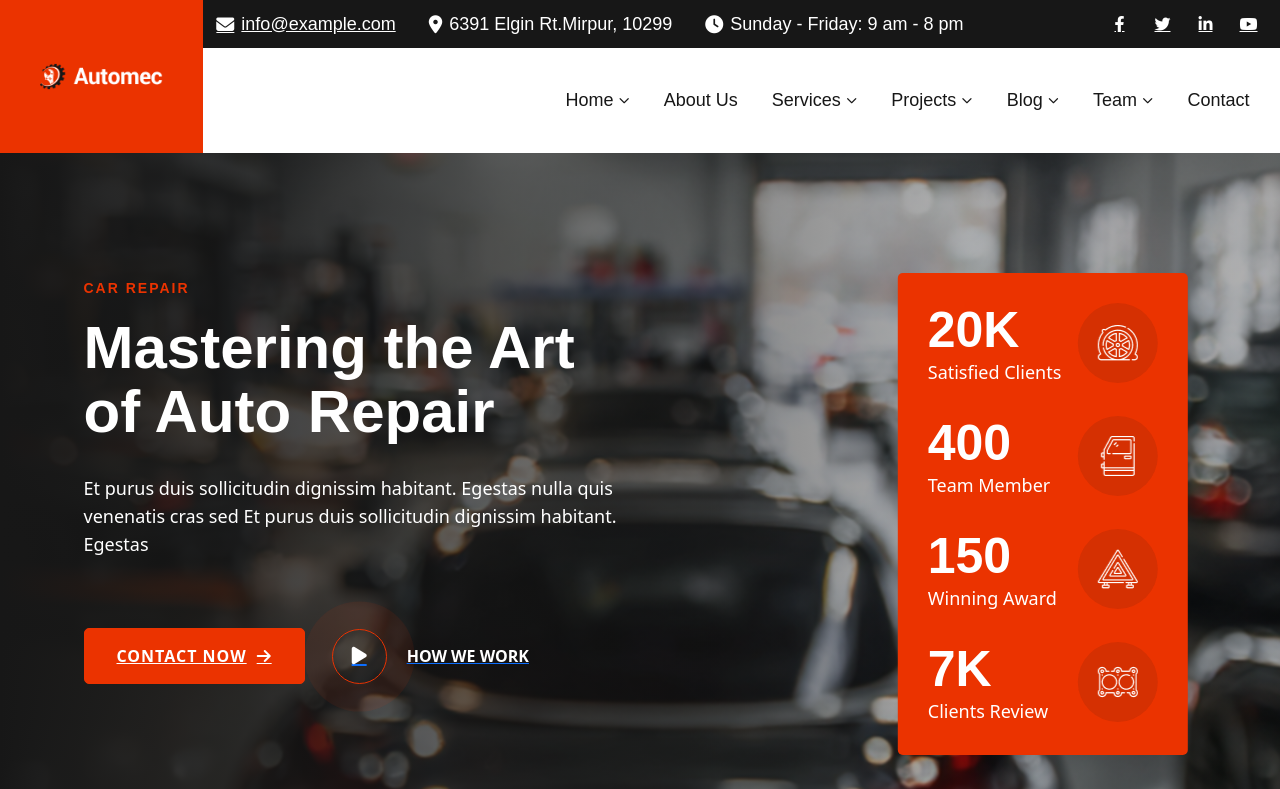
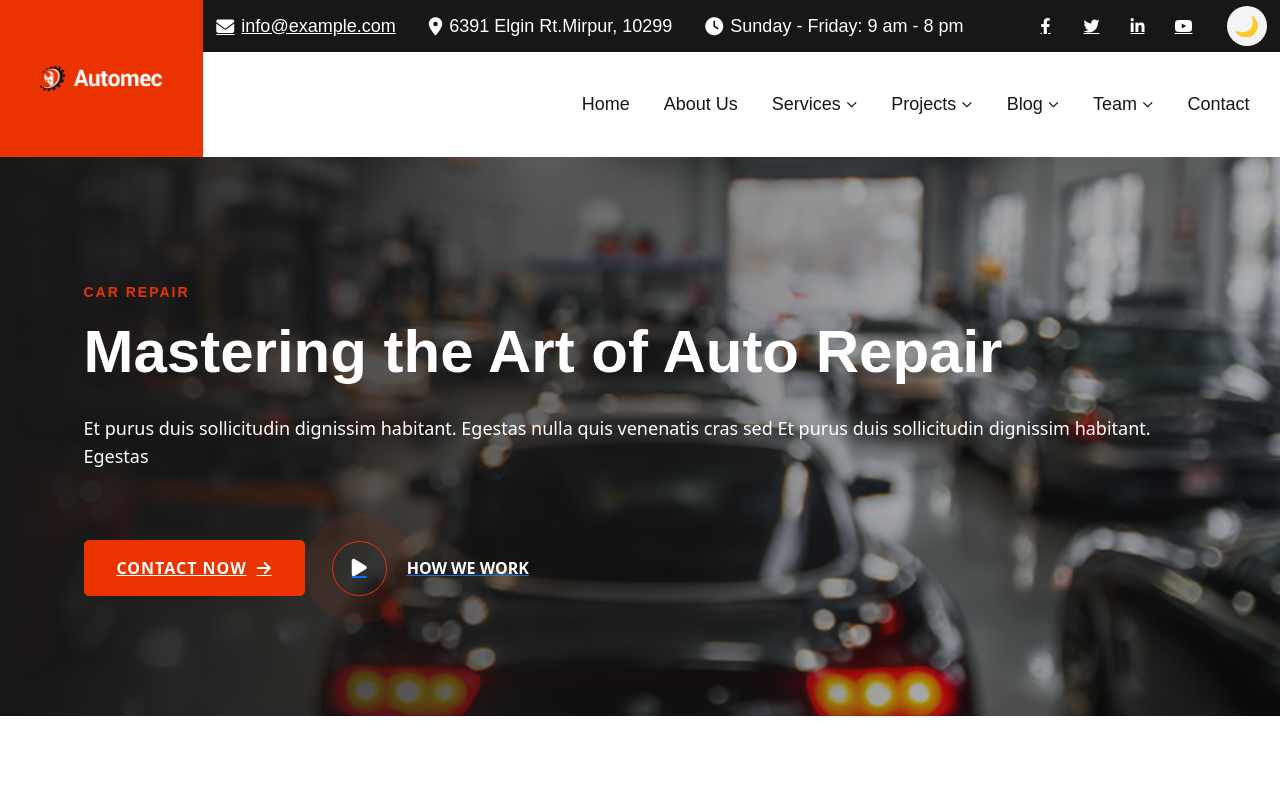
Before and after one commit to fassiliss/wabi-auto, a Next.js app: page / in a window 1280 px wide. Shown: the top 789 px of the page. Built offline with nearby package versions, Linux system fonts and the light colour scheme.

Commit message:
dark mode and sticky header

```diff
--- a/app/components/Footer.tsx
+++ b/app/components/Footer.tsx
@@ -90,6 +90,9 @@ export default function Footer() {
                         <a href="/privacy-policy">Privacy Policy</a> &nbsp; | &nbsp;
                         <a href="/terms">Terms & Conditions</a> &nbsp; | &nbsp;
                         <a href="/support">Support</a>
+                        <br />
+                        <br />
+                        Developed by <a href="https://www.fassiltsegaye.com" target="_blank" rel="noopener noreferrer" style={{ color: '#60a5fa', textDecoration: 'none' }}>www.fassiltsegaye.com</a>
                     </p>
                 </div>
             </div>
--- a/app/components/Header.tsx
+++ b/app/components/Header.tsx
@@ -2,40 +2,30 @@
 
 import { useEffect, useState } from "react";
 import Link from "next/link";
+import ThemeToggle from "./ThemeToggle";
 
 export default function Header() {
     const [isSticky, setIsSticky] = useState(false);
     const [isVisible, setIsVisible] = useState(true);
-    const [lastScrollY, setLastScrollY] = useState(0);
+
 
     useEffect(() => {
         const handleScroll = () => {
             const current = window.scrollY;
 
-            // Always show header near top of page
-            if (current < 100) {
+            // Make header sticky after scrolling 100px
+            if (current > 100) {
+                setIsSticky(true);
+                setIsVisible(true);
+            } else {
                 setIsSticky(false);
                 setIsVisible(true);
-                setLastScrollY(current);
-                return;
             }
-
-            if (current > lastScrollY) {
-                // scrolling DOWN -> hide header
-                setIsVisible(false);
-            } else {
-                // scrolling UP -> show + make sticky
-                setIsSticky(true);
-                setIsVisible(true);
-            }
-
-            setLastScrollY(current);
         };
 
         window.addEventListener("scroll", handleScroll);
         return () => window.removeEventListener("scroll", handleScroll);
-    }, [lastScrollY]);
-
+    }, []);
     const headerClassName = [
         "header-area",
         "style-1",
@@ -48,7 +38,6 @@ export default function Header() {
     return (
         <header className={headerClassName}>
             <div className="header-area-wrapper">
-                {/* Top-left logo (main) */}
                 <div className="logo-wrapper d-flex align-items-center">
                     <div className="te-logo">
                         <Link href="/" className="te-standard-logo">
@@ -84,9 +73,9 @@ export default function Header() {
                                             </div>
                                         </div>
 
-                                        {/* Right side – social icons */}
+                                        {/* Right side – social icons + THEME TOGGLE */}
                                         <div className="header-top-info">
-                                            <div className="te-social-profile">
+                                            <div className="te-social-profile" style={{ display: 'flex', alignItems: 'center', gap: '10px' }}>
                                                 <Link href="#">
                                                     <i className="fa-brands fa-facebook-f"></i>
                                                 </Link>
@@ -99,6 +88,8 @@ export default function Header() {
                                                 <Link href="#">
                                                     <i className="fa-brands fa-youtube"></i>
                                                 </Link>
+                                                {/* ADD THEME TOGGLE HERE */}
+                                                <ThemeToggle />
                                             </div>
                                         </div>
                                     </div>
@@ -112,7 +103,6 @@ export default function Header() {
                         <div className="container">
                             <div className="row">
                                 <div className="col-12 d-flex align-items-center justify-content-end">
-                                    {/* Sticky logos */}
                                     <div className="te-logo-wrapper">
                                         <div className="te-logo">
                                             <Link href="/" className="te-sticky-logo">
@@ -124,21 +114,15 @@ export default function Header() {
                                         </div>
                                     </div>
 
-                                    {/* ===== MAIN MENU ===== */}
                                     <div className="te-menu d-inline-block">
                                         <nav id="main-menu" className="te-main-menu">
                                             <ul>
-                                                {/* Home */}
-                                                <li className="te-dropdown active">
+                                                <li className="">
                                                     <Link href="/">Home</Link>
                                                 </li>
-
-                                                {/* About – simple link for now */}
                                                 <li>
                                                     <Link href="/about">About Us</Link>
                                                 </li>
-
-                                                {/* Services dropdown */}
                                                 <li className="te-dropdown menu-item-has-children">
                                                     <Link href="/services">Services</Link>
                                                     <ul className="sub-menu">
@@ -162,8 +146,6 @@ export default function Header() {
                                                         </li>
                                                     </ul>
                                                 </li>
-
-                                                {/* Projects dropdown */}
                                                 <li className="te-dropdown menu-item-has-children">
                                                     <Link href="/projects">Projects</Link>
                                                     <ul className="sub-menu">
@@ -177,8 +159,6 @@ export default function Header() {
                                                         </li>
                                                     </ul>
                                                 </li>
-
-                                                {/* Blog dropdown */}
                                                 <li className="te-dropdown menu-item-has-children">
                                                     <Link href="/blog">Blog</Link>
                                                     <ul className="sub-menu">
@@ -192,8 +172,6 @@ export default function Header() {
                                                         </li>
                                                     </ul>
                                                 </li>
-
-                                                {/* Team dropdown */}
                                                 <li className="te-dropdown menu-item-has-children">
                                                     <Link href="/team">Team</Link>
                                                     <ul className="sub-menu">
@@ -207,8 +185,6 @@ export default function Header() {
                                                         </li>
                                                     </ul>
                                                 </li>
-
-                                                {/* Contact */}
                                                 <li>
                                                     <Link href="/contact">Contact</Link>
                                                 </li>
@@ -216,21 +192,6 @@ export default function Header() {
                                         </nav>
                                     </div>
 
-                                    {/* ===== Header buttons (phone + quote) ===== */}
-                                    <div className="te-header-btn">
-                                        <div className="te-cta-btn">
-                                            <span>Need help?</span>
-                                            <a href="tel:13075550133">
-                                                <i className="fa-solid fa-phone"></i>(307) 555-0133
-                                            </a>
-                                        </div>
-                                        <a href="#" className="te-quote-btn">
-                                            GET A QUOTE{" "}
-                                            <i className="fa-solid fa-arrow-right"></i>
-                                        </a>
-                                    </div>
-
-                                    {/* Mobile menu toggle */}
                                     <div className="te-mobile-menu-bar d-lg-none text-end">
                                         <a href="#" className="te-mobile-menu-toggle-btn">
                                             <i className="fal fa-bars"></i>
@@ -240,7 +201,6 @@ export default function Header() {
                             </div>
                         </div>
                     </div>
-
                 </div>
             </div>
         </header>
--- a/app/components/Hero.tsx
+++ b/app/components/Hero.tsx
@@ -50,63 +50,63 @@ export default function Hero() {
                                     </div>
                                 </div>
 
-                                <div className="te-slider-column">
-                                    <div className="te-slider-image">
-                                        <div className="slider-feature">
-                                            <div className="single-slider-feature">
-                                                <div className="slider-feature-content">
-                                                    <h3 className="title">20K</h3>
-                                                    <p className="sub-title">Satisfied Clients</p>
-                                                </div>
-                                                <div className="slider-feature-img">
-                                                    <img
-                                                        src="/images/slider/feature-icon-1.png"
-                                                        alt="icon"
-                                                    />
-                                                </div>
-                                            </div>
+                                {/*<div className="te-slider-column">*/}
+                                {/*    <div className="te-slider-image">*/}
+                                {/*        <div className="slider-feature">*/}
+                                {/*            <div className="single-slider-feature">*/}
+                                {/*                <div className="slider-feature-content">*/}
+                                {/*                    <h3 className="title">20K</h3>*/}
+                                {/*                    <p className="sub-title">Satisfied Clients</p>*/}
+                                {/*                </div>*/}
+                                {/*                <div className="slider-feature-img">*/}
+                                {/*                    <img*/}
+                                {/*                        src="/images/slider/feature-icon-1.png"*/}
+                                {/*                        alt="icon"*/}
+                                {/*                    />*/}
+                                {/*                </div>*/}
+                                {/*            </div>*/}
 
-                                            <div className="single-slider-feature">
-                                                <div className="slider-feature-content">
-                                                    <h3 className="title">400</h3>
-                                                    <p className="sub-title">Team Member</p>
-                                                </div>
-                                                <div className="slider-feature-img">
-                                                    <img
-                                                        src="/images/slider/feature-icon-2.png"
-                                                        alt="icon"
-                                                    />
-                                                </div>
-                                            </div>
+                                {/*            <div className="single-slider-feature">*/}
+                                {/*                <div className="slider-feature-content">*/}
+                                {/*                    <h3 className="title">400</h3>*/}
+                                {/*                    <p className="sub-title">Team Member</p>*/}
+                                {/*                </div>*/}
+                                {/*                <div className="slider-feature-img">*/}
+                                {/*                    <img*/}
+                                {/*                        src="/images/slider/feature-icon-2.png"*/}
+                                {/*                        alt="icon"*/}
+                                {/*                    />*/}
+                                {/*                </div>*/}
+                                {/*            </div>*/}
 
-                                            <div className="single-slider-feature">
-                                                <div className="slider-feature-content">
-                                                    <h3 className="title">150</h3>
-                                                    <p className="sub-title">Winning Award</p>
-                                                </div>
-                                                <div className="slider-feature-img">
-                                                    <img
-                                                        src="/images/slider/feature-icon-3.png"
-                                                        alt="icon"
-                                                    />
-                                                </div>
-                                            </div>
+                                {/*            <div className="single-slider-feature">*/}
+                                {/*                <div className="slider-feature-content">*/}
+                                {/*                    <h3 className="title">150</h3>*/}
+                                {/*                    <p className="sub-title">Winning Award</p>*/}
+                                {/*                </div>*/}
+                                {/*                <div className="slider-feature-img">*/}
+                                {/*                    <img*/}
+                                {/*                        src="/images/slider/feature-icon-3.png"*/}
+                                {/*                        alt="icon"*/}
+                                {/*                    />*/}
+                                {/*                </div>*/}
+                                {/*            </div>*/}
 
-                                            <div className="single-slider-feature">
-                                                <div className="slider-feature-content">
-                                                    <h3 className="title">7K</h3>
-                                                    <p className="sub-title">Clients Review</p>
-                                                </div>
-                                                <div className="slider-feature-img">
-                                                    <img
-                                                        src="/images/slider/feature-icon-4.png"
-                                                        alt="icon"
-                                                    />
-                                                </div>
-                                            </div>
-                                        </div>
-                                    </div>
-                                </div>
+                                {/*            <div className="single-slider-feature">*/}
+                                {/*                <div className="slider-feature-content">*/}
+                                {/*                    <h3 className="title">7K</h3>*/}
+                                {/*                    <p className="sub-title">Clients Review</p>*/}
+                                {/*                </div>*/}
+                                {/*                <div className="slider-feature-img">*/}
+                                {/*                    <img*/}
+                                {/*                        src="/images/slider/feature-icon-4.png"*/}
+                                {/*                        alt="icon"*/}
+                                {/*                    />*/}
+                                {/*                </div>*/}
+                                {/*            </div>*/}
+                                {/*        </div>*/}
+                                {/*    </div>*/}
+                                {/*</div>*/}
                                 {/* end right column */}
                             </div>
                         </div>
--- /dev/null
+++ b/app/components/ThemeToggle.tsx
@@ -0,0 +1,55 @@
+'use client';
+import { useState, useEffect } from 'react';
+
+export default function ThemeToggle() {
+    const [darkMode, setDarkMode] = useState(false);
+    const [mounted, setMounted] = useState(false);
+
+    useEffect(() => {
+        setMounted(true);
+        const savedTheme = localStorage.getItem('theme');
+        if (savedTheme === 'dark' || (!savedTheme && window.matchMedia('(prefers-color-scheme: dark)').matches)) {
+            setDarkMode(true);
+            document.documentElement.classList.add('dark');
+        }
+    }, []);
+
+    const toggleDarkMode = () => {
+        const newMode = !darkMode;
+        setDarkMode(newMode);
+        if (newMode) {
+            document.documentElement.classList.add('dark');
+            localStorage.setItem('theme', 'dark');
+        } else {
+            document.documentElement.classList.remove('dark');
+            localStorage.setItem('theme', 'light');
+        }
+    };
+
+    if (!mounted) return null;
+
+    return (
+        <button
+            onClick={toggleDarkMode}
+            className="theme-toggle-btn"
+            aria-label="Toggle dark mode"
+            style={{
+                background: darkMode ? '#374151' : '#f3f4f6',
+                color: darkMode ? '#f9fafb' : '#111827',
+                border: 'none',
+                borderRadius: '50%',
+                width: '40px',
+                height: '40px',
+                display: 'flex',
+                alignItems: 'center',
+                justifyContent: 'center',
+                cursor: 'pointer',
+                fontSize: '20px',
+                transition: 'all 0.3s ease',
+                marginLeft: '15px'
+            }}
+        >
+            {darkMode ? '☀️' : '🌙'}
+        </button>
+    );
+}
--- a/app/globals.css
+++ b/app/globals.css
@@ -1,6 +1,15 @@
+@import "tailwindcss";
+
+@variant dark (&:where(.dark, .dark *));
+
 :root {
     --background: #ffffff;
     --foreground: #0f172a;
+}
+
+.dark {
+    --background: #0a0a0a;
+    --foreground: #ededed;
 }
 
 /* Basic reset */
@@ -18,10 +27,10 @@ body {
 
 body {
     min-height: 100vh;
-    font-family: system-ui, -apple-system, BlinkMacSystemFont, "Segoe UI",
-    sans-serif;
+    font-family: system-ui, -apple-system, BlinkMacSystemFont, "Segoe UI", sans-serif;
     background-color: var(--background);
     color: var(--foreground);
+    transition: background-color 0.3s ease, color 0.3s ease;
 }
 
 /* Make images responsive */
@@ -52,6 +61,12 @@ img {
     animation: slideDown 0.3s ease;
 }
 
+/* Dark mode for sticky header */
+.dark .header-area.is-sticky {
+    background: #1a1a1a;
+    box-shadow: 0 4px 20px rgba(255, 255, 255, 0.05);
+}
+
 /* Hidden when scrolling DOWN */
 .header-area.is-hidden {
     transform: translateY(-100%);
@@ -66,3 +81,107 @@ img {
         transform: translateY(0);
     }
 }
+
+/* Dark mode for header elements */
+.dark .header-top {
+    background: #1a1a1a !important;
+}
+
+.dark .te-header-menu-area {
+    background: #1a1a1a !important;
+}
+
+.dark .te-main-menu ul li a {
+    color: #e5e5e5 !important;
+}
+
+.dark .te-header-contact-info span,
+.dark .te-header-contact-info a {
+    color: #d1d1d1 !important;
+}
+
+/* Dark mode for footer */
+.dark .te-footer-area {
+    background-color: #0f0f0f !important;
+}
+
+.dark .te-footer-widget h4,
+.dark .te-footer-widget p,
+.dark .te-footer-list li a,
+.dark .te-footer-contact-list li {
+    color: #e5e5e5 !important;
+}
+
+.dark .te-footer-bottom {
+    border-top-color: #333 !important;
+}
+/* Dark mode for Hero/Slider section */
+.dark .te-slider-overlay {
+    background: rgba(0, 0, 0, 0.7) !important;
+}
+
+.dark .te-slider-short-title {
+    color: #60a5fa !important;
+}
+
+.dark .te-slider-title {
+    color: #ffffff !important;
+}
+
+.dark .te-slider-short-desc {
+    color: #d1d5db !important;
+}
+
+.dark .single-slider-feature {
+    background: rgba(26, 26, 26, 0.9) !important;
+}
+
+.dark .single-slider-feature .title {
+    color: #ffffff !important;
+}
+
+.dark .single-slider-feature .sub-title {
+    color: #d1d5db !important;
+}
+
+.dark .te-theme-btn {
+    background: #2563eb !important;
+}
+
+.dark .te-call-btn .te-text {
+    color: #d1d5db !important;
+}
+/* Dark mode for Breadcrumb */
+.dark .te-breadcrumb-area {
+    background-color: #1a1a1a !important;
+}
+
+.dark .te-breadcrumb-title {
+    color: #ffffff !important;
+}
+
+.dark .te-breadcrumb-list li,
+.dark .te-breadcrumb-list li a {
+    color: #d1d5db !important;
+}
+
+.dark .te-breadcrumb-list li.active {
+    color: #60a5fa !important;
+}
+
+/* Dark mode for Service Cards */
+.dark .te-info-card {
+    background: #1f1f1f !important;
+}
+
+.dark .te-info-card .title a {
+    color: #ffffff !important;
+}
+
+.dark .te-info-card .desc {
+    color: #d1d5db !important;
+}
+
+.dark .te-py-120 {
+    background: #0a0a0a !important;
+}
```
